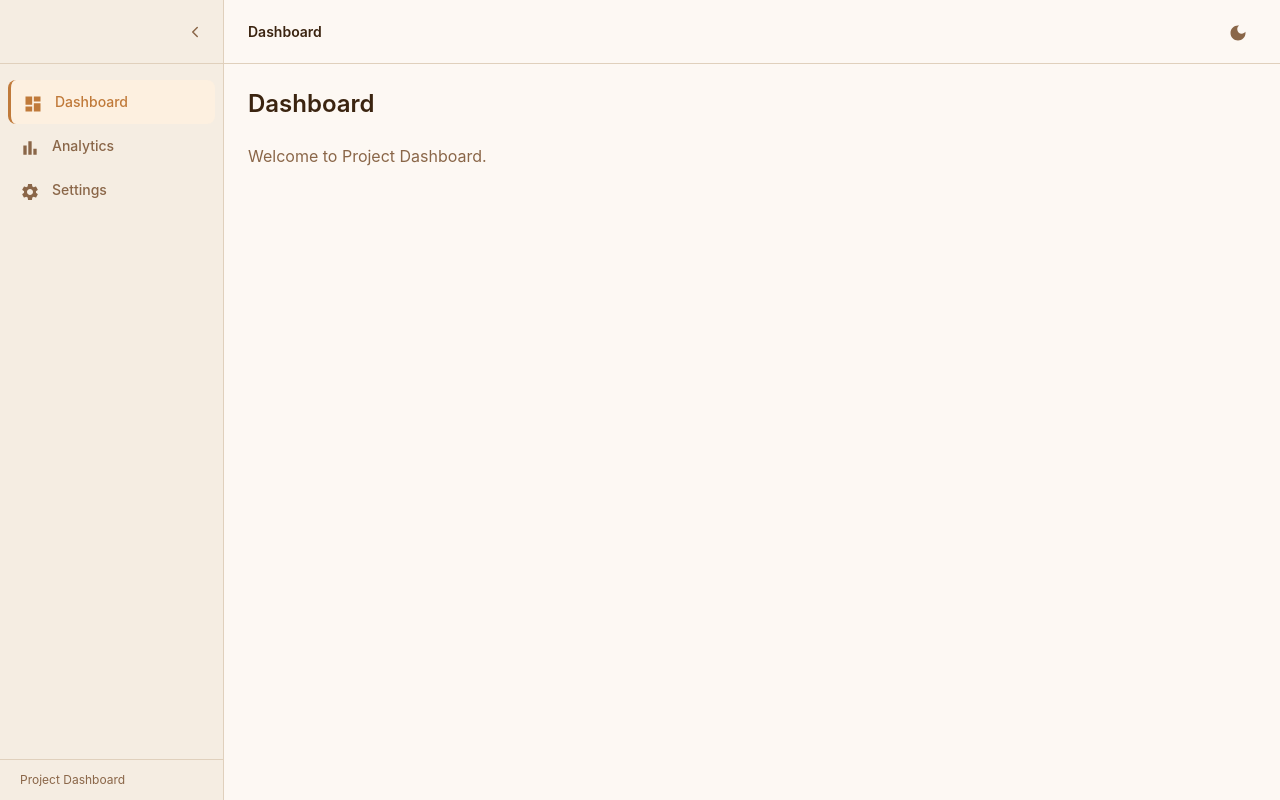
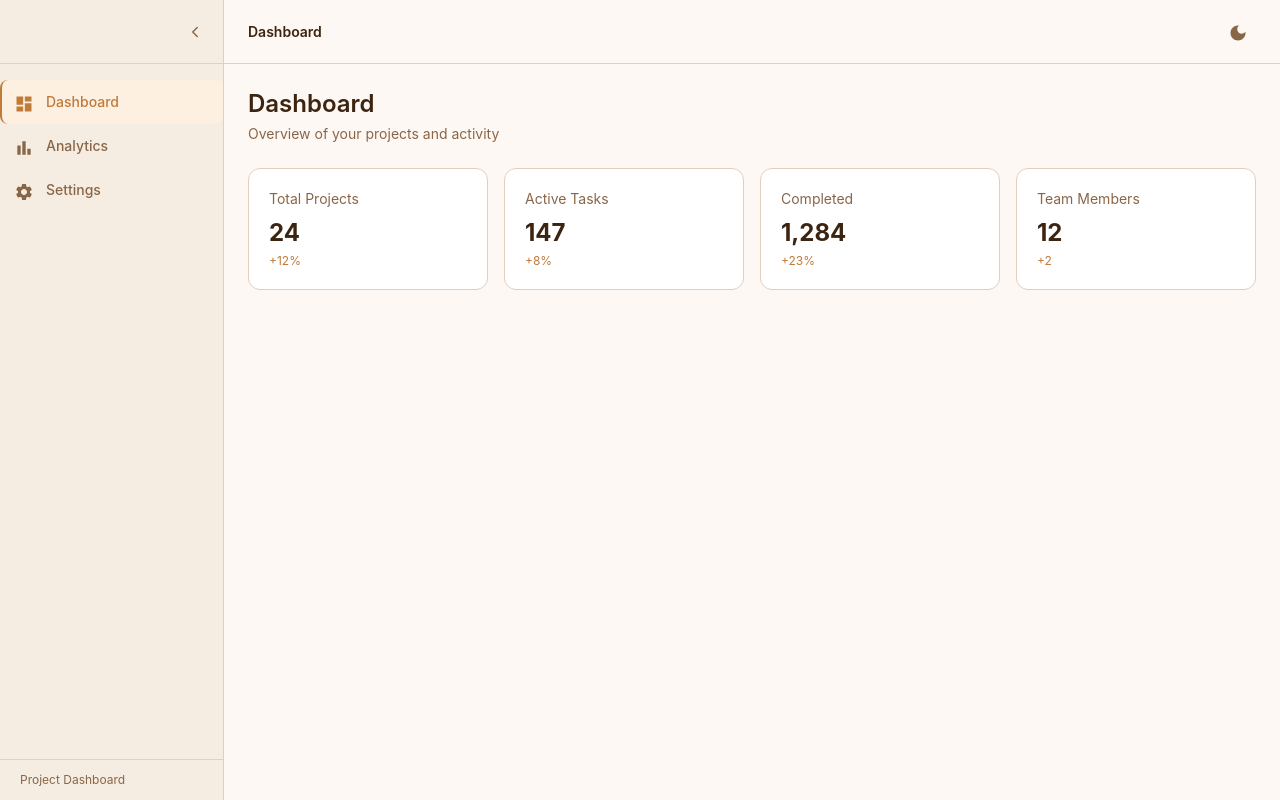
Before and after one commit to tejash098/Project-Dashboard, a React (Vite) app: page / in a window 1280 px wide. Built offline with nearby package versions, Linux system fonts and the light colour scheme.

Commit message:
refactor: enhance styling and structure of navigation components; add Card component for dashboard stats

```diff
--- a/src/components/nav/NavItem.jsx
+++ b/src/components/nav/NavItem.jsx
@@ -1,5 +1,14 @@
 import { NavLink } from "react-router-dom";
-import { ICON_SIZE, ROUNDED, TRANSITION, SPACING, FLEX, TYPOGRAPHY, SIZING } from "../../config/constants";
+import {
+  ICON_SIZE,
+  ROUNDED,
+  TRANSITION,
+  SPACING,
+  FLEX,
+  TYPOGRAPHY,
+  SIZING,
+  BORDER,
+} from "../../config/constants";
 
 /**
  * Single navigation link in the sidebar.
@@ -18,10 +27,11 @@ const NavItem = ({ icon: Icon, label, path, isOpen }) => {
       title={!isOpen ? label : undefined}
       className={({ isActive }) => `
                 ${FLEX.CENTER} ${SPACING.GAP_3}
-                ${SPACING.PX_3} ${SPACING.PY_2_5} ${SPACING.MX_2} ${ROUNDED.MD}
-                ${isActive
-                    ? "bg-accent-subtle text-accent border-l-3 border-accent"
-                    : `text-text-secondary hover:bg-accent-subtle hover:text-accent ${TRANSITION.COLORS}`
+                ${SPACING.PX_3} ${SPACING.PY_2_5} ${ROUNDED.MD} ${TRANSITION.COLORS} ${BORDER.LEFT_2}
+                ${
+                  isActive
+                    ? `bg-accent-subtle text-accent ${BORDER.ACCENT}`
+                    : `text-text-secondary hover:bg-accent-subtle hover:text-accent ${BORDER.TRANSPARENT}`
                 }
             `}
     >
@@ -32,10 +42,12 @@ const NavItem = ({ icon: Icon, label, path, isOpen }) => {
 
       {/* ── Label — only visible when expanded ── */}
       {isOpen && (
-                <span className={`
+        <span
+          className={`
                     ${TYPOGRAPHY.TEXT_SM} ${TYPOGRAPHY.FONT_MEDIUM}
                     ${SIZING.WHITESPACE_NOWRAP} ${SIZING.OVERFLOW_HIDDEN}
-                `}>
+                `}
+        >
           {label}
         </span>
       )}
--- a/src/components/nav/Sidebar.jsx
+++ b/src/components/nav/Sidebar.jsx
@@ -2,7 +2,7 @@ import { ChevronLeft, ChevronRight } from "lucide-react";
 import { useSidebar } from "../../hooks/useSidebar";
 import NavItem from "./NavItem";
 import navItems from "../../config/navItems";
-import { HEIGHT, SPACING, ROUNDED, TRANSITION, TYPOGRAPHY, FLEX, SIZING, WIDTH } from "../../config/constants";
+import { HEIGHT, SPACING, ROUNDED, TRANSITION, TYPOGRAPHY, FLEX, SIZING, WIDTH, BORDER } from "../../config/constants";
 
 /**
  * Sidebar navigation panel.
@@ -16,7 +16,7 @@ const Sidebar = () => {
         <aside className={`${FLEX.ROW} ${FLEX.COL} ${HEIGHT.FULL} ${WIDTH.FULL}`}>
 
             {/* ── Collapse toggle button ── */}
-            <div className={`${FLEX.CENTER} ${HEIGHT.SIDEBAR_TOGGLE} ${FLEX.SHRINK_0} border-b border-border ${SPACING.PX_3}`}>
+            <div className={`${FLEX.CENTER} ${HEIGHT.SIDEBAR_TOGGLE} ${FLEX.SHRINK_0} ${BORDER.BOTTOM} ${SPACING.PX_3}`}>
                 <button
                     onClick={toggle}
                     title={isOpen ? "Collapse sidebar" : "Expand sidebar"}
@@ -50,7 +50,7 @@ const Sidebar = () => {
             </nav>
 
             {/* ── Bottom section — reserved for user avatar / logout (later steps) ── */}
-            <div className={`${FLEX.SHRINK_0} border-t border-border ${SPACING.PY_3}`}>
+            <div className={`${FLEX.SHRINK_0} ${BORDER.TOP} ${SPACING.PY_3}`}>
                 {isOpen && (
                     <p className={`${TYPOGRAPHY.TEXT_XS} text-text-secondary ${SPACING.PX_5}`}>
                         Project Dashboard
--- /dev/null
+++ b/src/components/ui/Card.jsx
@@ -0,0 +1,14 @@
+import { ROUNDED, TRANSITION, BORDER } from "../../config/constants";
+
+const Card = ({ children, className = "" }) => {
+  return (
+    <div
+      className={`bg-surface border ${BORDER.DEFAULT}
+        ${ROUNDED.LG} p-5 ${TRANSITION.COLORS_SLOW} ${className}`}
+    >
+      {children}
+    </div>
+  );
+};
+
+export default Card;
--- a/src/components/ui/TopBar.jsx
+++ b/src/components/ui/TopBar.jsx
@@ -1,5 +1,5 @@
 import ThemeToggle from "./ThemeToggle";
-import { HEIGHT, SPACING, TRANSITION, TYPOGRAPHY, FLEX, SIZING } from "../../config/constants";
+import { HEIGHT, SPACING, TRANSITION, TYPOGRAPHY, FLEX, SIZING, BORDER } from "../../config/constants";
 import { useLocation } from "react-router-dom";
 import navItems from "../../config/navItems";
 
@@ -17,7 +17,7 @@ const TopBar = () => {
         <header className={`
             ${HEIGHT.TOPBAR} ${SIZING.FLEX_SHRINK_0}
             ${FLEX.CENTER} ${SPACING.PX_6}
-            bg-topbar-bg border-b border-border
+            bg-topbar-bg ${BORDER.BOTTOM}
             ${TRANSITION.COLORS_SLOW}
         `}>
             {/* ── Left — page title ── */}
--- a/src/config/constants.js
+++ b/src/config/constants.js
@@ -12,11 +12,22 @@ export const ICON_SIZE = {
   XL: 32,
 };
 
+// ── Borders ──────────────────────────────────────────────────
+export const BORDER = {
+  DEFAULT: "border-border",
+  BOTTOM: "border-b border-border",
+  TOP: "border-t border-border",
+  RIGHT: "border-r border-border",
+  LEFT_2: "border-l-2",
+  ACCENT: "border-accent",
+  TRANSPARENT: "border-transparent",
+};
+
 // ── Sidebar ─────────────────────────────────────────────────
 export const SIDEBAR = {
-    EXPANDED_WIDTH:  "w-56",
+  EXPANDED_WIDTH: "w-56",
   COLLAPSED_WIDTH: "w-16",
-    TRANSITION:      "transition-all duration-300 ease-in-out",
+  TRANSITION: "transition-all duration-300 ease-in-out",
 };
 
 // ── Transition ───────────────────────────────────────────────
@@ -42,9 +53,13 @@ export const SPACING = {
   PY_2_5: "py-2.5",
   PY_3: "py-3",
   PY_4: "py-4",
-    PY_6: "p-6",
+  P_6: "p-6",
   MX_2: "mx-2",
   ML_AUTO: "ml-auto",
+  MT_1: "mt-1",
+  MT_2: "mt-2",
+  MB_6: "mb-6",
+  GAP_4: "gap-4",
 };
 
 // ── Layout heights ───────────────────────────────────────────
@@ -66,8 +81,10 @@ export const WIDTH = {
 export const TYPOGRAPHY = {
   TEXT_XS: "text-xs",
   TEXT_SM: "text-sm",
+  TEXT_2XL: "text-2xl",
   FONT_MEDIUM: "font-medium",
   FONT_SEMIBOLD: "font-semibold",
+  FONT_BOLD: "font-bold",
 };
 
 // ── Flex utilities ───────────────────────────────────────────
@@ -80,6 +97,8 @@ export const FLEX = {
   ROW: "flex",
   CENTER: "flex items-center",
   CENTER_JUSTIFY: "flex items-center justify-center",
+  ITEMS_START: "items-start",
+  JUSTIFY_BETWEEN: "justify-between",
 };
 
 // ── Overflow and sizing ──────────────────────────────────────
@@ -97,3 +116,13 @@ export const APPSHELL = {
   MAIN_PADDING: "p-6",
   FLEX_SHRINK: "flex-shrink-0",
 };
+
+// New group for grid
+export const GRID = {
+    STATS: "grid grid-cols-1 sm:grid-cols-2 lg:grid-cols-4",
+};
+
+// New group for max width
+export const CONTAINER = {
+    MAX_W: "max-w-7xl mx-auto",
+};
--- a/src/config/navItems.js
+++ b/src/config/navItems.js
@@ -10,9 +10,9 @@ import SettingsIcon from "@mui/icons-material/Settings";
  * @type {Array<{ id: number, label: string, path: string, icon: React.ElementType }>}
  */
 const navItems = [
-    { id: 1, label: "Dashboard",  path: "/",           icon: DashboardIcon },
-    { id: 2, label: "Analytics",  path: "/analytics",  icon: BarChartIcon  },
-    { id: 3, label: "Settings",   path: "/settings",   icon: SettingsIcon  },
+  { id: 1, label: "Dashboard", path: "/", icon: DashboardIcon },
+  { id: 2, label: "Analytics", path: "/analytics", icon: BarChartIcon },
+  { id: 3, label: "Settings", path: "/settings", icon: SettingsIcon },
 ];
 
 export default navItems;
--- a/src/layouts/AppShell.jsx
+++ b/src/layouts/AppShell.jsx
@@ -1,7 +1,7 @@
 import { useSidebar } from "../hooks/useSidebar";
 import Sidebar from "../components/nav/Sidebar";
 import TopBar from "../components/ui/TopBar";
-import { SIDEBAR, TRANSITION, HEIGHT, SIZING, FLEX, APPSHELL } from "../config/constants";
+import { SIDEBAR, TRANSITION, HEIGHT, SIZING, FLEX, APPSHELL, BORDER } from "../config/constants";
 
 /**
  * Master layout shell for the dashboard.
@@ -21,7 +21,7 @@ const AppShell = ({ children }) => {
             {/* ── Sidebar wrapper — owns width and transition ── */}
             <div className={`
                 ${FLEX.SHRINK_0} ${HEIGHT.FULL}
-                bg-sidebar-bg border-r border-border
+                bg-sidebar-bg ${BORDER.RIGHT}
                 ${SIDEBAR.TRANSITION}
                 ${isOpen ? SIDEBAR.EXPANDED_WIDTH : SIDEBAR.COLLAPSED_WIDTH}
             `}>
--- a/src/layouts/PageLayout.jsx
+++ b/src/layouts/PageLayout.jsx
@@ -1,30 +1,47 @@
+import { CONTAINER, FLEX, SPACING, TYPOGRAPHY } from "../config/constants";
+
 /**
- * Inner page wrapper providing consistent title and content spacing.
- * Every page wraps its content in this component.
+ * Inner page wrapper providing consistent header and content spacing.
+ * Renders an optional title, subtitle, and right-aligned actions slot.
  *
  * @param {string}           title    - Page heading displayed at the top.
+ * @param {string}           subtitle - Optional descriptive text below title.
+ * @param {React.ReactNode}  actions  - Optional JSX rendered on header right.
  * @param {React.ReactNode}  children - Page body content.
  */
-const PageLayout = ({ title, children }) => {
+const PageLayout = ({ title, subtitle = null, actions = null, children }) => {
   return (
-        <div className="max-w-7xl mx-auto">
-
-            {/* ── Page heading ── */}
+    <div className={CONTAINER.MAX_W}>
+      {/* ── Page header — title left, actions right ── */}
+      <div
+        className={`${FLEX.ROW} ${FLEX.ITEMS_START} ${FLEX.JUSTIFY_BETWEEN} ${SPACING.MB_6}`}
+      >
+        {/* Left — title + subtitle stacked */}
+        <div>
           {title && (
-                <h1 className="
-                    text-2xl font-semibold
-                    text-text-primary
-                    mb-6
-                ">
+            <h1
+              className={`${TYPOGRAPHY.TEXT_2XL} ${TYPOGRAPHY.FONT_SEMIBOLD} text-text-primary`}
+            >
               {title}
             </h1>
           )}
-
-            {/* ── Page body ── */}
-            <div className="text-text-secondary">
-                {children}
+          {subtitle && (
+            <p
+              className={`${TYPOGRAPHY.TEXT_SM} text-text-secondary ${SPACING.MT_1}`}
+            >
+              {subtitle}
+            </p>
+          )}
         </div>
 
+        {/* Right — actions slot */}
+        {actions && (
+          <div className={`${FLEX.CENTER} ${SPACING.GAP_2}`}>{actions}</div>
+        )}
+      </div>
+
+      {/* ── Page body — separate block below header ── */}
+      <div className="text-text-secondary">{children}</div>
     </div>
   );
 };
--- a/src/pages/Dashboard.jsx
+++ b/src/pages/Dashboard.jsx
@@ -1,15 +1,47 @@
 import PageLayout from "../layouts/PageLayout";
+import Card from "../components/ui/Card";
+import { GRID, SPACING, TYPOGRAPHY } from "../config/constants";
 
 /**
- * Dashboard page — entry point of the application.
- * Placeholder content until widgets are added in later steps.
+ * Stat cards displayed on the dashboard overview.
+ * Replace with fetched data when an API is connected.
+ */
+const STATS = [
+  { id: 1, label: "Total Projects", value: "24", change: "+12%" },
+  { id: 2, label: "Active Tasks", value: "147", change: "+8%" },
+  { id: 3, label: "Completed", value: "1,284", change: "+23%" },
+  { id: 4, label: "Team Members", value: "12", change: "+2" },
+];
+
+/**
+ * Dashboard page — overview of projects and activity.
  */
 const Dashboard = () => {
-    return (
-        <PageLayout title="Dashboard">
-            <p>Welcome to Project Dashboard.</p>
-        </PageLayout>
-    );
+  return (
+    <PageLayout
+      title="Dashboard"
+      subtitle="Overview of your projects and activity"
+    >
+      {/* ── Stats grid ── */}
+      <div className={`${GRID.STATS} ${SPACING.GAP_4}`}>
+        {STATS.map(({ id, label, value, change }) => (
+          <Card key={id}>
+            <p className={`${TYPOGRAPHY.TEXT_SM} text-text-secondary`}>
+              {label}
+            </p>
+            <p
+              className={`${TYPOGRAPHY.TEXT_2XL} ${TYPOGRAPHY.FONT_BOLD} text-text-primary ${SPACING.MT_2}`}
+            >
+              {value}
+            </p>
+            <p className={`${TYPOGRAPHY.TEXT_XS} text-accent ${SPACING.MT_1}`}>
+              {change}
+            </p>
+          </Card>
+        ))}
+      </div>
+    </PageLayout>
+  );
 };
 
 export default Dashboard;
```
Also changed, not shown: 1 other file (tests, documents, lock files or other folders). Lines whose indentation alone changed are shown as unchanged.
